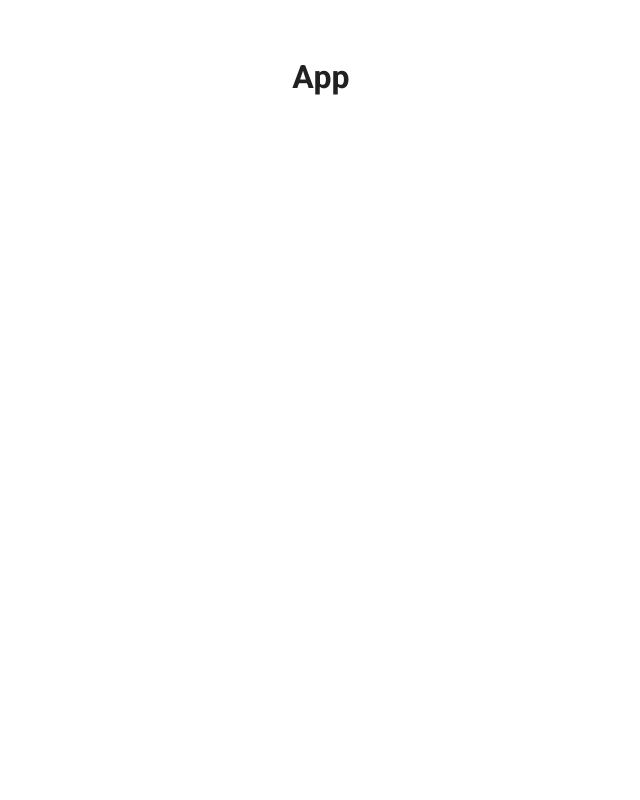
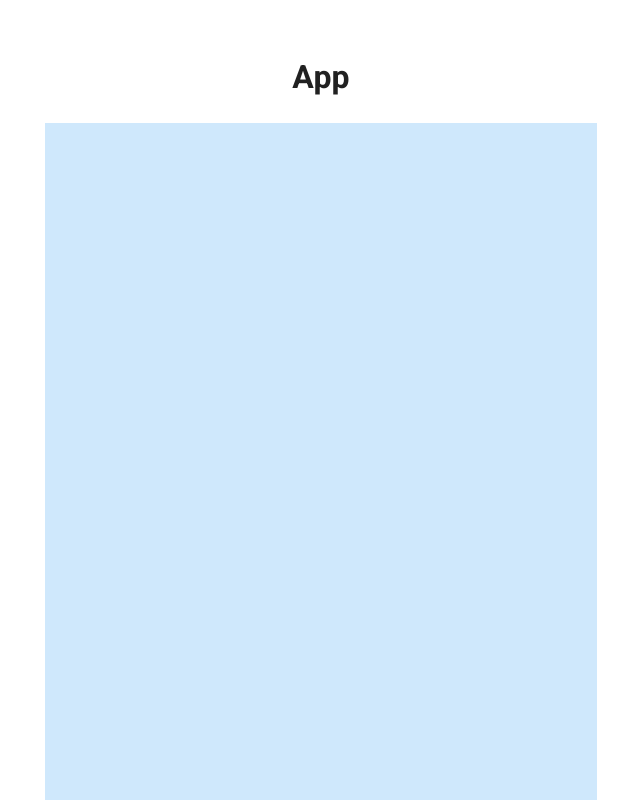
Before and after one commit to kaboomshebang/kbsb-demodash, a React (Vite) app: page / in a window 1280 px wide. Shown: the top 800 px of the page, without its empty margins (319-959 px from the left). Built offline with nearby package versions, Linux system fonts and the light colour scheme.

Commit message:
Setup basic layout

```diff
--- a/src/App.jsx
+++ b/src/App.jsx
@@ -1,10 +1,17 @@
+// MUI components
+import Container from '@mui/material/Container';
+import Box from '@mui/material/Box';
+
 // app styles
 import './App.css';
 
 function App() {
 	return (
 		<div className="App">
-			<h1>App</h1>
+			<Container maxWidth="sm">
+				<h1>App</h1>
+				<Box sx={{ bgcolor: '#cfe8fc', height: '100vh' }} />
+			</Container>
 		</div>
 	);
 }
--- a/src/main.jsx
+++ b/src/main.jsx
@@ -1,5 +1,7 @@
 import React from 'react';
 import ReactDOM from 'react-dom/client';
+
+// components
 import App from './App';
 
 // MUI components
```
